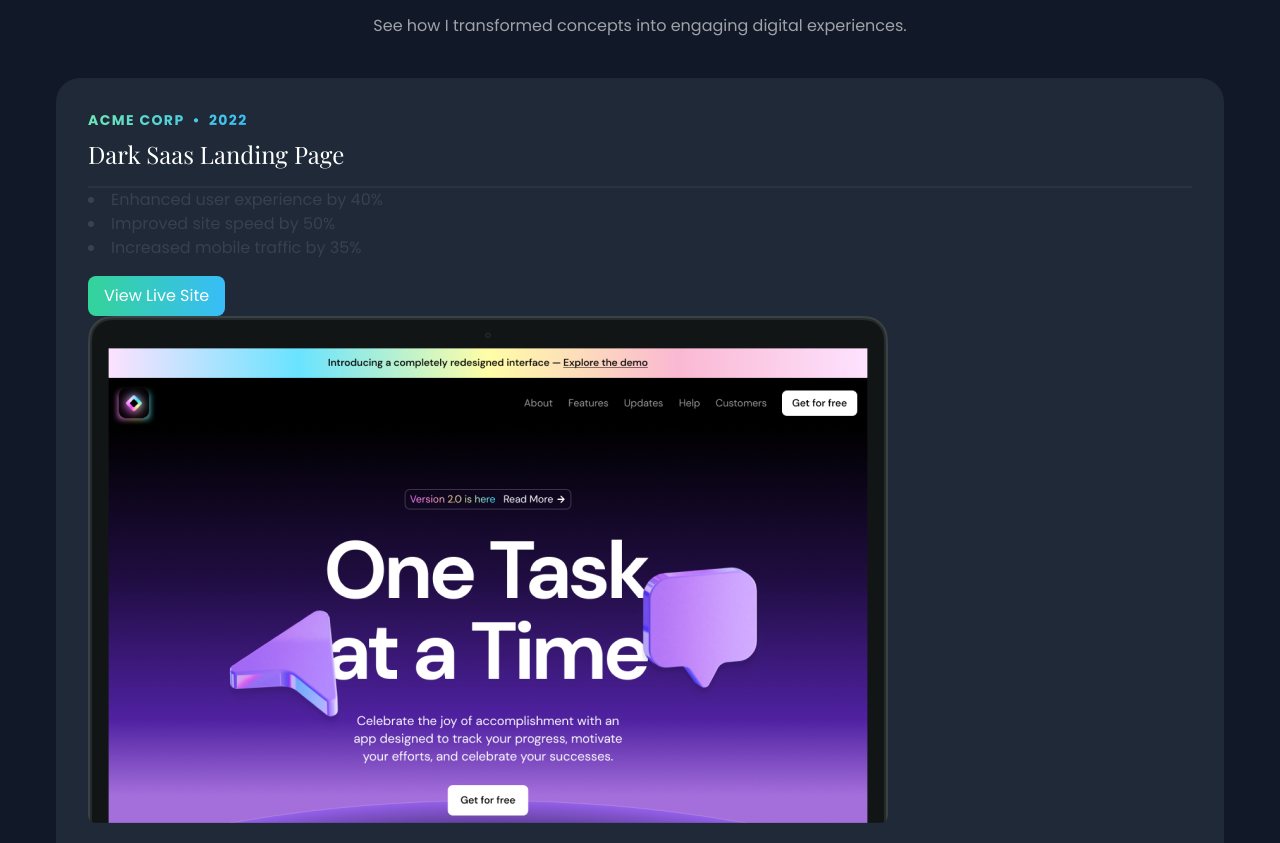
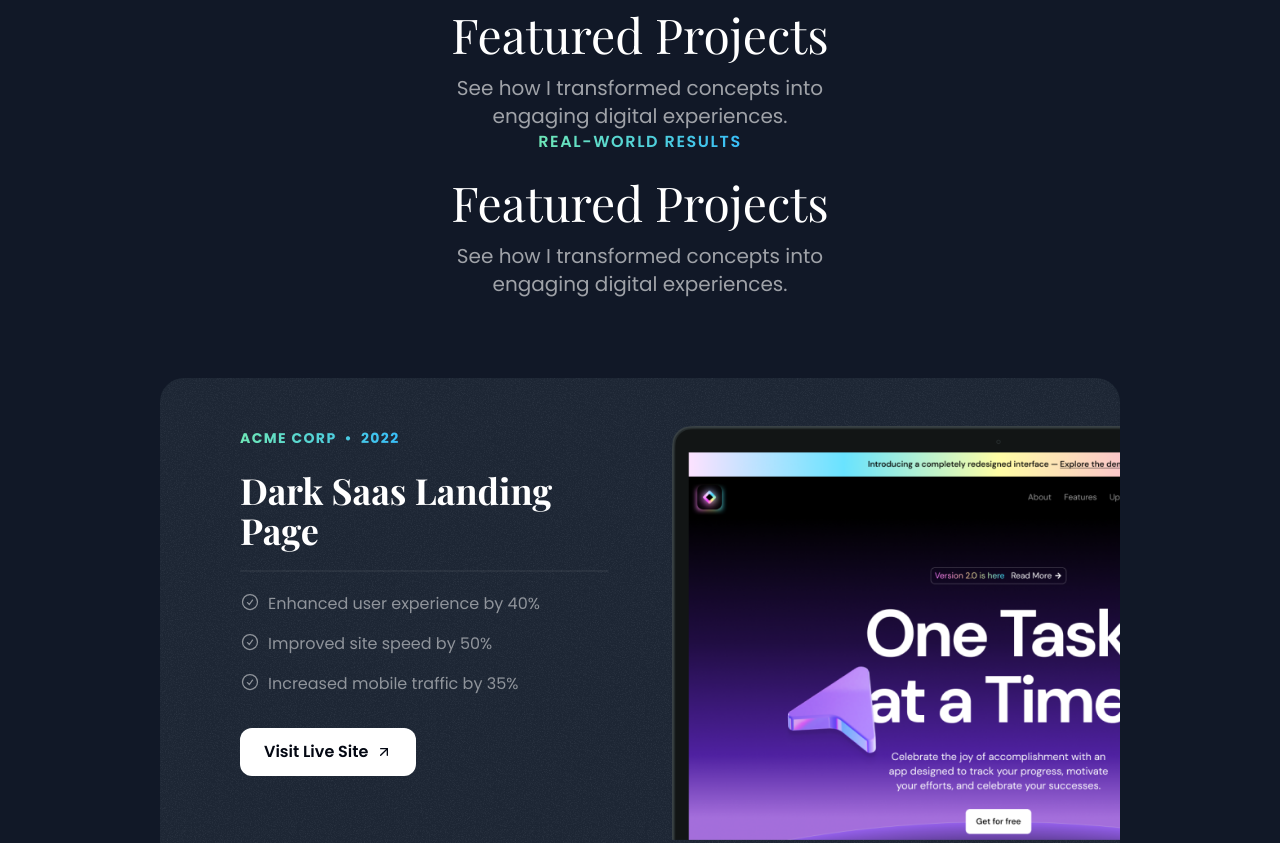
Before and after one commit to Vanshikaduggal/Portfolio, a Next.js app in the folder starter-template/: page / in a window 1280 px wide. Shown: the part 1056-1899 px from the top of the page. Built offline with nearby package versions, Linux system fonts and the light colour scheme.

Commit message:
tape completed

```diff
--- a/starter-template/src/app/globals.css
+++ b/starter-template/src/app/globals.css
@@ -11,3 +11,9 @@
         @apply absolute inset-0  border-2 top-1/2 left-1/2 -translate-x-1/2 -translate-y-1/2 rounded-full border-emerald-300/5 shadow-[0_0_80px_inset] shadow-emerald-300/5;
     }
 }
+
+@layer utilities{
+    .container{
+        @apply lg:max-w-5xl;
+    }
+}
--- a/starter-template/src/app/page.tsx
+++ b/starter-template/src/app/page.tsx
@@ -1,6 +1,8 @@
 import { Header } from "@/sections/Header";
 import { HeroSection } from "@/sections/Hero";
 import { ProjectsSection } from "@/sections/Projects";
+import { TapeSection } from "@/sections/Tape";
+import { TestimonialsSection } from "@/sections/Testimonials";
 export default function Home()
 {
   return (
@@ -8,6 +10,8 @@
       <Header/>
       <HeroSection/>
       <ProjectsSection/>
+      <TapeSection/>
+      <TestimonialsSection/>
     </div>
   );
 }
--- /dev/null
+++ b/starter-template/src/components/SectionHeader.tsx
@@ -0,0 +1,26 @@
+export const SectionHeader=({
+    title,
+    eyebrow,
+    description,
+}:{
+    title:string;
+    eyebrow:string;
+    description:string;
+})=>{
+    return (
+        <>
+        <div className="flex justify-center">
+          <p className="uppercase font-semibold tracking-widest bg-gradient-to-r from-emerald-300 to-sky-400 text-transparent bg-clip-text text-center">
+            {eyebrow}
+          </p>
+        </div>
+        <h2 className="font-serif text-3xl md:text-5xl text-center mt-6">
+          {title}
+        </h2>
+        <p className="text-center md:text-lg lg:text-xl text-white/60 mt-4 max-w-md mx-auto">
+          {description}
+        </p>
+
+        </>
+    )
+}
--- a/starter-template/src/sections/Projects.tsx
+++ b/starter-template/src/sections/Projects.tsx
@@ -2,7 +2,10 @@
 import lightSaasLandingPage from "@/assets/images/light-saas-landing-page.png";
 import aiStartupLandingPage from "@/assets/images/ai-startup-landing-page.png";
 import Image from "next/image";
-
+import CheckCircleIcon from '@/assets/icons/check-circle.svg'
+import ArrowUpRightIcon from '@/assets/icons/arrow-up-right.svg'
+import grainImage from '@/assets/images/grain.jpg'
+import { SectionHeader } from "@/components/SectionHeader";
 
 const portfolioProjects = [
   {
@@ -45,35 +48,44 @@
 
 export const ProjectsSection = () => {
   return (
-    <div className="py-12">
-      <div className="container mx-auto px-4">
+    <section className="pb-16 lg:py-24">
+      <div className="container">
+        <SectionHeader eyebrow="Real-world Results" title=" Featured Projects" description=" See how I transformed concepts into engaging digital experiences."/>
         <div className="flex justify-center">
           <p className="uppercase font-semibold tracking-widest bg-gradient-to-r from-emerald-300 to-sky-400 text-transparent bg-clip-text text-center">
             Real-world Results
           </p>
         </div>
-        <h2 className="font-serif text-3xl text-center mt-6">
+        <h2 className="font-serif text-3xl md:text-5xl text-center mt-6">
           Featured Projects
         </h2>
-        <p className="text-center text-white/60 mt-4">
+        <p className="text-center md:text-lg lg:text-xl text-white/60 mt-4 max-w-md mx-auto">
           See how I transformed concepts into engaging digital experiences.
         </p>
 
-        <div className="flex flex-col mt-10">
+        <div className="flex flex-col mt-10 gap-20 md:mt-20">
           {portfolioProjects.map((project) => (
-            <div key={project.title} className="bg-gray-800 rounded-3xl z-0 overflow-hidden after:z-10 relative after:content-[''] after:absolute after:inset-0 after:outline-2 after:outline after:outline-offset-2 after:rounded-3xl after:outline-white/20 p-8">
-              <div className="flex">
+            <div key={project.title} className="bg-gray-800 rounded-3xl z-0 overflow-hidden after:z-10 relative after:content-[''] after:absolute after:inset-0 after:outline-2 after:outline after:outline-offset-2 after:rounded-3xl md:pt-12 md:px-10 after:outline-white/20
+             p-8 pt-8 after:pointer-events-none lg:pt:16 lg:px-20">
+              <div className="absolute inset-0 -z-10 opacity-5" style={{
+                backgroundImage: `url(${grainImage.src})`
+              }}></div>
+
+              <div className="lg:grid lg:grid-cols-2 lg:gap-16">
+
+                <div className="lg:pb-16">
                   <div className="bg-gradient-to-r from-emerald-300 to-sky-400 inline-flex  gap-2 font-bold uppercase tracking-widest text-sm text-transparent bg-clip-text">
                     <span>{project.company}</span>
                     <span>&bull;</span>
                     <span>{project.year}</span>
                   </div>
-              </div>
-              <h3 className="font-serif text-2xl mt-2">{project.title}</h3>
-              <hr className="border-t-2 border-white/5 mt-4" />
-              <ul className="list-disc list-inside text-gray-700 mb-4">
+
+                  <h3 className="font-serif text-2xl mt-2 md:text-4xl md:mt-5 md:font-bold" >{project.title}</h3>
+                  <hr className="border-t-2 border-white/5 mt-4 md:mt-5" />
+                  <ul className="flex flex-col gap-4 mt-4 md:mt-5">
                     {project.results.map((result, index) => (
-                  <li>
+                      <li className="flex gap-2 text-sm text-white/50 md:text-base ">
+                        <CheckCircleIcon className="size-5 ms:size-6" />
                         <span>{result.title}</span>
                       </li>
                     ))}
@@ -83,19 +95,24 @@
                     target="_blank"
                     rel="noopener noreferrer"
                   >
-                <button className="bg-gradient-to-r from-emerald-400 to-sky-400 text-white px-4 py-2 rounded-lg hover:opacity-90 transition">
-                  View Live Site
+                    <button className="bg-white text-gray-950 h-12 w-full md:w-auto px-6 rounded-xl font-semibold inline-flex items-center justify-center gap-2 mt-8">
+                      <span>Visit Live Site</span>
+                      <ArrowUpRightIcon className="size-4" />
                     </button>
                   </a>
+                </div>
+                <div className="relative">
                   <Image
                     src={project.image}
                     alt={project.title}
-                className="rounded-lg mb-4"
+                    className="mt-8 -mb-4 md:-mb-0 lg:mt-0 lg:absolute lg:h-full lg:w-auto lg:max-w-none"
                   />
+                </div>
+              </div>
             </div>
           ))}
         </div>
       </div>
-    </div>
+    </section>
   );
 };
--- a/starter-template/src/sections/Tape.tsx
+++ b/starter-template/src/sections/Tape.tsx
@@ -1,3 +1,34 @@
+import StarIcon from '@/assets/icons/star.svg'
+
+const words = [
+  "Performant",
+  "Accessible",
+  "Secure",
+  "Interactive",
+  "Scalable",
+  "User Friendly",
+  "Responsive",
+  "Maintainable",
+  "Search Optimized",
+  "Usable",
+  "Reliable",
+]
+
 export const TapeSection = () => {
-  return <div>Tape Section</div>;
+  return (
+    <div className='py-16 lg:py-24 overflow-x-clip'>
+      <div className='bg-gradient-to-r from-emerald-300 to-sky-400 -rotate-3 -mx-1'>
+        <div className='flex [mask-image:linear-gradient(to_right,transparent,black_10%,black_90%,transparent)]'>
+          <div className='flex flex-none gap-4 py-3'>
+            {words.map(word => (
+              <div key={word} className='inline-flex gap-4 items-center'>
+                <span className='text-gray-900 uppercase font-extrabold text-sm'>{word}</span>
+                <StarIcon className="size-6 text-gray-900 -rotate-12" />
+              </div>
+            ))}
+          </div>
+        </div>
+      </div>
+    </div>
+  )
 };
--- a/starter-template/src/sections/Testimonials.tsx
+++ b/starter-template/src/sections/Testimonials.tsx
@@ -3,6 +3,8 @@
 import memojiAvatar3 from "@/assets/images/memoji-avatar-3.png";
 import memojiAvatar4 from "@/assets/images/memoji-avatar-4.png";
 import memojiAvatar5 from "@/assets/images/memoji-avatar-5.png";
+import { SectionHeader } from "@/components/SectionHeader";
+import Image from "next/image";
 
 const testimonials = [
   {
@@ -38,5 +40,21 @@
 ];
 
 export const TestimonialsSection = () => {
-  return <div>Testimonials Section</div>;
+  return (
+    <div className="py-16">
+      <div className="container">
+      <SectionHeader eyebrow="Happy Clients" title="What Clients Say about Me" description="Don't just take my word for it .See what my clients have to say about my work." />
+      <div>
+        {testimonials.map(testimonial => (
+          <div key={testimonial.name}>
+            <Image src={testimonial.avatar} alt={testimonial.name} />
+            <div>{testimonial.name}</div>
+            <div>{testimonial.position}</div>
+            <p>{testimonial.text}</p>
+          </div>
+        ))}
+      </div>
+      </div>
+    </div>
+  )
 };
```
Lines whose indentation alone changed are shown as unchanged.
